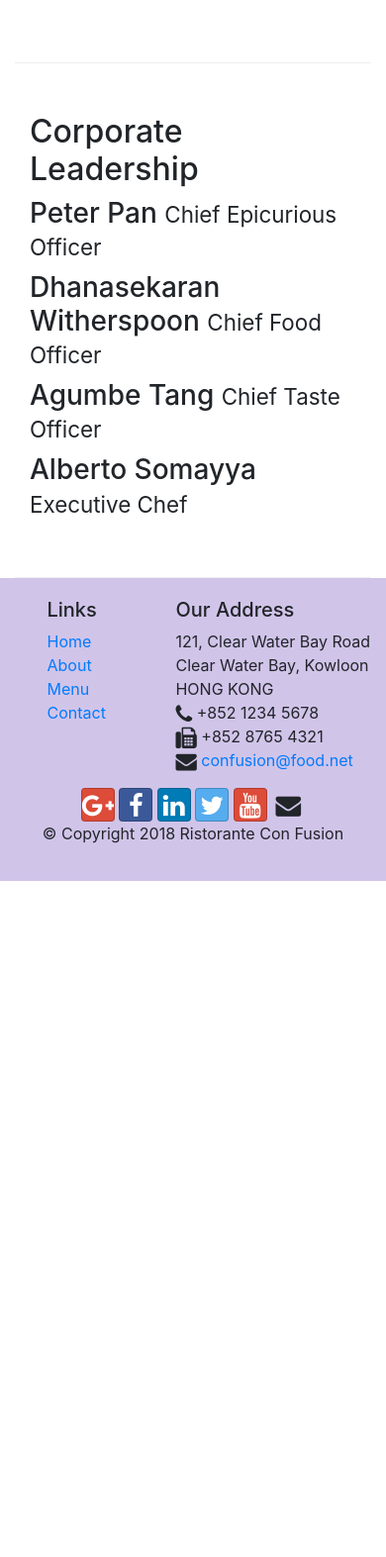
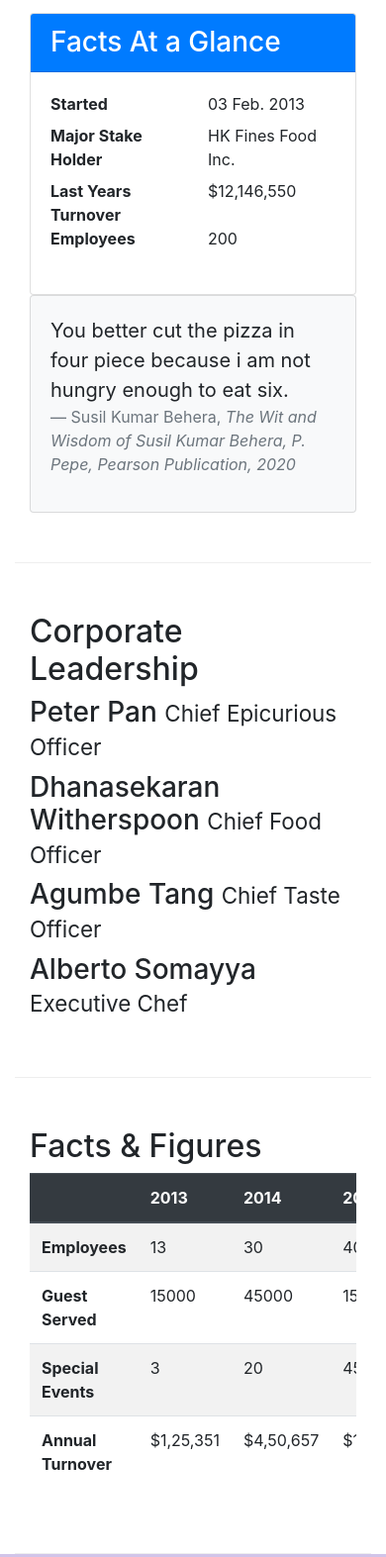
Before and after one commit to s-486/Frontend_Web_UI_Framewotks-_and-Tools, a website: page aboutus.html in a window 390 px wide. Shown: the part 1028-2601 px from the top of the page at 99% size. Before the commit the page ends 1918 px from the top, so only its background shows below. Drawn offline with nearby package versions, Linux system fonts and the light colour scheme.

Commit message:
cards and tables

```diff
--- a/aboutus.html
+++ b/aboutus.html
@@ -65,7 +65,32 @@
                 <p>Started in 2010, Ristorante con Fusion quickly established itself as a culinary icon par excellence in Hong Kong. With its unique brand of world fusion cuisine that can be found nowhere else, it enjoys patronage from the A-list clientele in Hong Kong.  Featuring four of the best three-star Michelin chefs in the world, you never know what will arrive on your plate the next time you visit us.</p>
                 <p>The restaurant traces its humble beginnings to <em>The Frying Pan</em>, a successful chain started by our CEO, Mr. Peter Pan, that featured for the first time the world's best cuisines in a pan.</p>
             </div>
-            <div class="col">
+            <div class="col-sm">
+                <div class="card">
+                    <h3 class="card-header bg-primary text-white">Facts At a Glance</h3>
+                    <div class="card-body">
+                        <dl class="row">
+                            <dt class="col-6">Started</dt>
+                            <dd class="col-6">03 Feb. 2013</dd>
+                            <dt class="col-6">Major Stake Holder</dt>
+                            <dd class="col-6">HK Fines Food Inc.</dd>
+                            <dt class="col-6">Last Years Turnover</dt>
+                            <dd class="col-6">$12,146,550</dd>
+                            <dt class="col-6">Employees</dt>
+                            <dd class="col-6">200</dd>
+                        </dl>
+                    </div>
+                </div>
+            </div>
+            <div class="col-12">
+                <div class="card card-body bg-light">
+                    <blockquote class="blockquote">
+                        <p class="mb-0">You better cut the pizza in four piece because i am not hungry enough to eat six.</p>
+                        <footer class="blockquote-footer">Susil Kumar Behera,
+                            <cite title="Source Title">The Wit and Wisdom of Susil Kumar Behera, P. Pepe, Pearson Publication, 2020</cite>
+                        </footer>
+                    </blockquote>
+                </div>
             </div>
         </div>
 
@@ -82,6 +107,49 @@
                 <h3>Alberto Somayya <small>Executive Chef</small></h3>
                 <p class="d-none d-sm-block">Award winning three-star Michelin chef with wide International experience having worked closely with whos-who in the culinary world, he specializes in creating mouthwatering Indo-Italian fusion experiences. He says, <em>Put together the cuisines from the two craziest cultures, and you get a winning hit! Amma Mia!</em></p>
             </div>
+       </div>
+       <div class="row row-content">
+        <div class="col-12 col-sm-9">
+            <h2>Facts &amp; Figures</h2>
+            <div class="table-responsive">
+                <table class="table table-striped">
+                    <thead class="thead-dark">
+                        <tr>
+                            <th>&nbsp;</th>
+                            <th>2013</th>
+                            <th>2014</th>
+                            <th>2015</th>
+                        </tr>
+                    </thead>
+                    <tbody>
+                        <tr>
+                            <th>Employees</th>
+                            <td>13</td>
+                            <td>30</td>
+                            <td>40</td>
+                        </tr>
+                        <tr>
+                            <th>Guest Served</th>
+                            <td>15000</td>
+                            <td>45000</td>
+                            <td>150000</td>
+                        </tr>
+                        <tr>
+                            <th>Special Events</th>
+                            <td>3</td>
+                            <td>20</td>
+                            <td>45</td>
+                        </tr>
+                        <tr>
+                            <th>Annual Turnover</th>
+                            <td>$1,25,351</td>
+                            <td>$4,50,657</td>
+                            <td>$12,46,550</td>
+                        </tr>
+                    </tbody>
+                </table>
+            </div>
+        </div>
        </div>
 
     </div>
```
Also changed, not shown: 1 other file.
